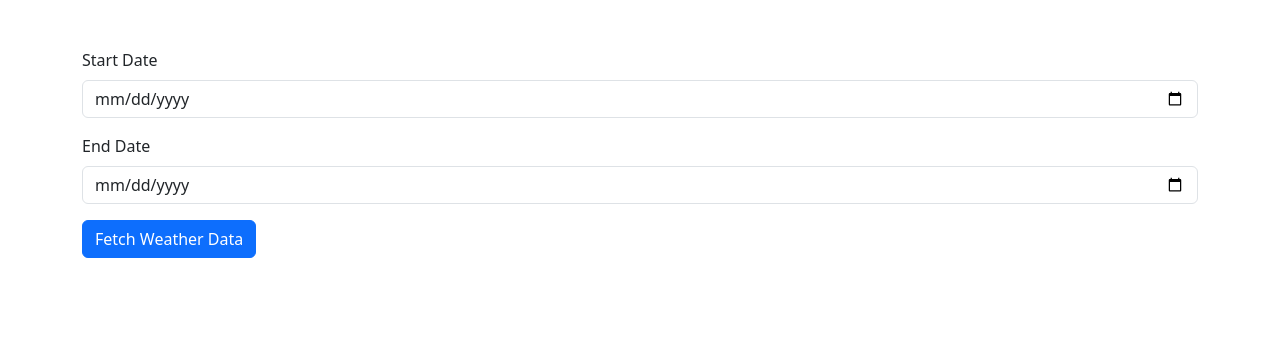
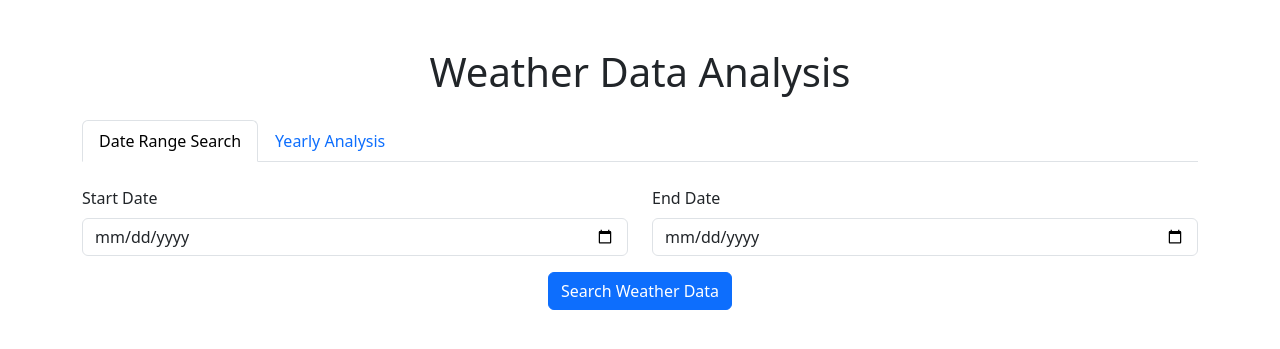
Before and after one commit to Anirudh121203/Securin_Assessment_Anirudh, a Flask app: page / in a window 1280 px wide. Shown: the top 349 px of the page. Run offline with Flask 3, Linux system fonts and the light colour scheme; parts of the project's set-up code (start-up, migrations or seed data) failed here and were passed over.

Commit message:
updated commit

```diff
--- a/app.py
+++ b/app.py
@@ -5,95 +5,152 @@ from pymongo.server_api import ServerApi
 import pandas as pd
 from datetime import datetime
 from dotenv import load_dotenv
-
+from statistics import median
 
 app = Flask(__name__)
 
 load_dotenv()
 
-uri=os.getenv("uri")
+uri = os.getenv("uri")
 client = MongoClient(uri, server_api=ServerApi('1'))
 db = client['weather_data_db']
 collection = db["weather_collection"]
-#print(collection)
+
 try:
     client.admin.command('ping')
     print("Connected to MongoDB successfully!")
 except Exception as e:
     print(f"Error connecting to MongoDB: {e}")
-print(f"Database: {db.name}, Collection: {collection.name}")
-print(f"Existing document count: {collection.count_documents({})}")
 
 def load_weather_data_to_mongodb(path):
     try:
         df = pd.read_csv(path)
-
-        #print(df.head())
-        #print(df.dtypes)
-
         required_columns = ['datetime_utc', ' _tempm', ' _hum', ' _pressurem']
-        #print(df.columns)
         if not all(col in df.columns for col in required_columns):
-            raise ValueError("CSV file must contain 'date', 'temp', 'humidity', and 'pressure' columns.")
-
-
+            raise ValueError("CSV file must contain 'datetime_utc', ' _tempm', ' _hum', and ' _pressurem' columns.")
 
         df = df[required_columns]
-
-
         df['datetime_utc'] = pd.to_datetime(df['datetime_utc'])
-
-
-        # print(df.head())
-        # print(df.dtypes)
 
         json_data = df.to_json(orient='records', date_format='iso')
         data = pd.read_json(json_data)
-        result = collection.insert_many(data.to_dict('records'))
-        print(f"Inserted {len(result.inserted_ids)} documents into MongoDB.")
-        print("Weather data loaded into MongoDB successfully.")
+        collection.insert_many(data.to_dict('records'))
+        print(f"Inserted {len(data)} documents into MongoDB.")
 
     except Exception as e:
         print(f"Error loading data into MongoDB: {e}")
 
-
 if collection.count_documents({}) == 0:
     load_weather_data_to_mongodb(path="testset.csv")
 
+def build_filter_query(start_date, end_date, temp_min=None, temp_max=None,
+                      humidity_min=None, humidity_max=None,
+                      pressure_min=None, pressure_max=None):
+    query = {
+        'datetime_utc': {
+            '$gte': datetime.strptime(start_date, "%Y-%m-%d").strftime("%Y-%m-%dT00:00:00.000"),
+            '$lte': datetime.strptime(end_date, "%Y-%m-%d").strftime("%Y-%m-%dT23:59:59.999")
+        }
+    }
+
+    if temp_min is not None or temp_max is not None:
+        query[' _tempm'] = {}
+        if temp_min is not None:
+            query[' _tempm']['$gte'] = float(temp_min)
+        if temp_max is not None:
+            query[' _tempm']['$lte'] = float(temp_max)
+
+    if humidity_min is not None or humidity_max is not None:
+        query[' _hum'] = {}
+        if humidity_min is not None:
+            query[' _hum']['$gte'] = float(humidity_min)
+        if humidity_max is not None:
+            query[' _hum']['$lte'] = float(humidity_max)
+
+    if pressure_min is not None or pressure_max is not None:
+        query[' _pressurem'] = {}
+        if pressure_min is not None:
+            query[' _pressurem']['$gte'] = float(pressure_min)
+        if pressure_max is not None:
+            query[' _pressurem']['$lte'] = float(pressure_max)
+
+    return query
+
 @app.route("/", methods=['GET', 'POST'])
-def weather_page():
+def index_page():
     if request.method == 'POST':
         city = "Delhi"
         start_date = request.form.get('start_date')
         end_date = request.form.get('end_date')
+
+
         return redirect(url_for('get_weather', city=city, start_date=start_date, end_date=end_date))
     return render_template('index.html')
 
 @app.route("/get_weather", methods=['GET'])
 def get_weather():
-    city = request.args.get('city')
-    start_date = request.args.get('start_date')
-    end_date = request.args.get('end_date')
-
-    print(start_date, end_date)
-
-    if not city or not start_date or not end_date:
-        return jsonify({"error": "City, start_date, and end_date are required."}), 400
-
     try:
-        start_date_obj = datetime.strptime(start_date, "%Y-%m-%d").strftime("%Y-%m-%dT00:00:00.000")
-        end_date_obj = datetime.strptime(end_date, "%Y-%m-%d").strftime("%Y-%m-%dT23:59:59.999")
+        params = request.args
+        start_date_obj = datetime.strptime(params.get('start_date'), "%Y-%m-%d").strftime("%Y-%m-%dT00:00:00.000")
+        end_date_obj = datetime.strptime(params.get('end_date'), "%Y-%m-%d").strftime("%Y-%m-%dT23:59:59.999")
         query = {
-            'datetime_utc': {'$gte': start_date_obj, '$lte': end_date_obj}
+        'datetime_utc': {'$gte': start_date_obj, '$lte': end_date_obj}
         }
         data = list(collection.find(query))
 
         if not data:
             return jsonify({'message': 'No data found for the specified date range'}), 404
+        return render_template('get_weather.html', city=params.get('city'),
+                            start_date=params.get('start_date'),
+                            end_date=params.get('end_date'),
+                            weather_data=data)
 
-        return render_template('get_weather.html', city=city, start_date=start_date, end_date=end_date, weather_data=data)
     except Exception as e:
         return jsonify({"error": f"Error fetching weather data: {str(e)}"}), 500
 
+
+@app.route("/yearly-analysis", methods=['POST'])
+def yearly_analysis():
+    try:
+        year = request.form.get('year')
+        if not year:
+            return jsonify({"error": "Year is required"}), 400
+
+        start_date = f"{year}-01-01T00:00:00.000"
+        end_date = f"{year}-12-31T23:59:59.999"
+
+        query = {
+            'datetime_utc': {
+                '$gte': start_date,
+                '$lte': end_date
+            }
+        }
+
+        data = list(collection.find(query))
+
+        if not data:
+            return render_template('yearly_analysis.html', year=year, monthly_data={},
+                                   error="No data found for the specified year")
+
+        df = pd.DataFrame(data)
+        df['datetime_utc'] = pd.to_datetime(df['datetime_utc'])
+        df['month'] = df['datetime_utc'].dt.strftime('%B')
+
+        monthly_data = {}
+        for month in df['month'].unique():
+            month_data = df[df['month'] == month][' _tempm']
+            monthly_data[month] = {
+                'high': float(month_data.max()),
+                'low': float(month_data.min()),
+                'median': float(month_data.median())
+            }
+
+        return render_template('yearly_analysis.html',
+                               year=year,
+                               monthly_data=monthly_data)
+
+    except Exception as e:
+        return jsonify({"error": f"Error analyzing temperature data: {str(e)}"}), 500
+
 if __name__ == "__main__":
-    app.run(port = 5001, debug=True)
+    app.run(port=5001, debug=True)
--- a/templates/index.html
+++ b/templates/index.html
@@ -3,25 +3,85 @@
 <head>
     <meta charset="UTF-8">
     <meta name="viewport" content="width=device-width, initial-scale=1.0">
-    <title>Weather Data Fetcher</title>
+    <title>Weather Data Analysis</title>
     <link rel="stylesheet" href="https://cdn.jsdelivr.net/npm/bootstrap@5.3.0-alpha1/dist/css/bootstrap.min.css">
 </head>
 <body>
     <div class="container mt-5">
+        <h1 class="text-center mb-4">Weather Data Analysis</h1>
+        <ul class="nav nav-tabs mb-4" id="analysisTab" role="tablist">
+            <li class="nav-item" role="presentation">
+                <button class="nav-link active" id="date-tab" data-bs-toggle="tab" data-bs-target="#date" type="button" role="tab">Date Range Search</button>
+            </li>
+            <li class="nav-item" role="presentation">
+                <button class="nav-link" id="year-tab" data-bs-toggle="tab" data-bs-target="#year" type="button" role="tab">Yearly Analysis</button>
+            </li>
+        </ul>
+
+        <div class="tab-content" id="analysisTabContent">
+            <div class="tab-pane fade show active" id="date" role="tabpanel">
                 <form method="POST" action="/">
+                    <div class="row">
+                        <div class="col-md-6">
                             <div class="mb-3">
                                 <label for="start_date" class="form-label">Start Date</label>
                                 <input type="date" class="form-control" id="start_date" name="start_date" required>
                             </div>
+                        </div>
+                        <div class="col-md-6">
                             <div class="mb-3">
                                 <label for="end_date" class="form-label">End Date</label>
                                 <input type="date" class="form-control" id="end_date" name="end_date" required>
                             </div>
-            <button type="submit" class="btn btn-primary">Fetch Weather Data</button>
+                        </div>
+                    </div>
+                    <div class="text-center">
+                        <button type="submit" class="btn btn-primary">Search Weather Data</button>
+                    </div>
                 </form>
+            </div>
 
+            <div class="tab-pane fade" id="year" role="tabpanel">
+                <form method="POST" action="/">
+                    <div class="row justify-content-center">
+                        <div class="col-md-6">
+                            <div class="mb-3">
+                                <label for="analysis_year" class="form-label">Select Year</label>
+                                <select class="form-select" id="analysis_year" name="year" required>
+                                    <option value="">Choose a year...</option>
+                                    <option value="2017">2017</option>
+                                    <option value="2016">2016</option>
+                                    <option value="2015">2015</option>
+                                    <option value="2014">2014</option>
+                                    <option value="2013">2013</option>
+                                    <option value="2012">2012</option>
+                                    <option value="2011">2011</option>
+                                    <option value="2010">2010</option>
+                                    <option value="2009">2009</option>
+                                    <option value="2008">2008</option>
+                                    <option value="2007">2007</option>
+                                    <option value="2006">2006</option>
+                                    <option value="2005">2005</option>
+                                    <option value="2004">2004</option>
+                                    <option value="2003">2003</option>
+                                    <option value="2002">2002</option>
+                                    <option value="2001">2001</option>
+                                    <option value="2000">2000</option>
+                                    <option value="1999">1999</option>
+                                    <option value="1998">1998</option>
+                                    <option value="1997">1997</option>
+                                    <option value="1996">1996</option>
+                                </select>
+                            </div>
+                            <div class="text-center">
+                                <button type="submit" class="btn btn-primary">Analyze Temperature Data</button>
+                            </div>
+                        </div>
+                    </div>
+                </form>
+            </div>
+        </div>
+    </div>
 
-    </div>
 </body>
-
 </html>
```
Also changed, not shown: templates/get_weather.html (+18 -4 lines), templates/yearly_analysis.html (added, +45 -0 lines), README.md. Lines whose indentation alone changed are shown as unchanged.
